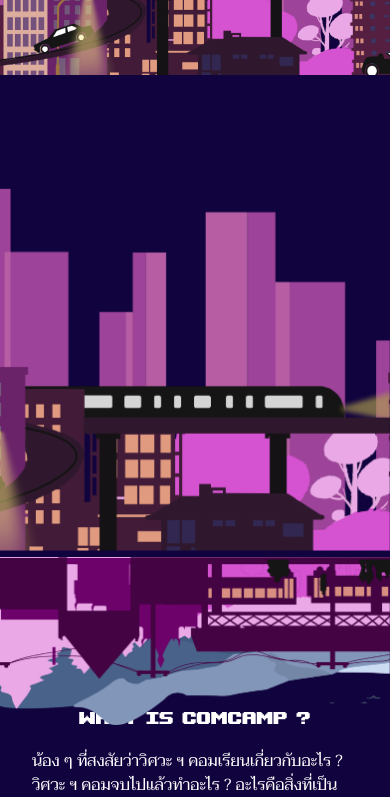
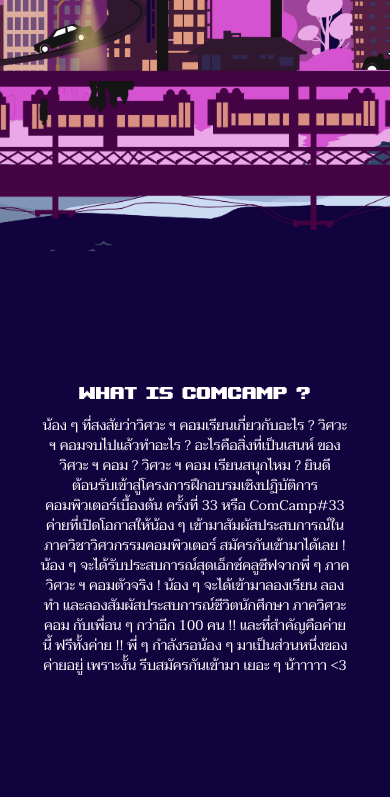
Before and after one commit to cpe-kmutt-student/comcamp33, a Next.js app: page /home in a window 390 px wide. Shown: the part 769-1566 px from the top of the page. Built offline with nearby package versions, Linux system fonts and the light colour scheme.

Commit message:
fix: about

```diff
--- a/src/components/Navigation.jsx
+++ b/src/components/Navigation.jsx
@@ -52,7 +52,7 @@ export const Navigation = () => {
       >
         <div className="h-[12vh] relative w-[12vh] min-h-[50px] min-w-[20px] cursor-pointer">
           <Link
-            href="/"
+            href="/home"
             passHref
             onClick={() => {
               setIsOpen(!isOpen);
--- a/src/components/about.js
+++ b/src/components/about.js
@@ -2,61 +2,21 @@ import Image from "next/image";
 
 const About = () => {
   return (
-    <div>
-        <div >
-        <div className="absolute hidden lg:block">
-        <Image src="/assets/about/ABOUT/1.png"
-              width={8033}
-              height={1518}
-                quality={100}
-              />
-        </div>
-        <div className="absolute hidden sm:block lg:hidden">
-        <Image src="/assets/about/ABOUT_IPAD/1.png"
-              width={3197}
-              height={1488}
-                quality={100}
-              />
-        </div>
-        <div className="absolute block sm:hidden">
-        <Image src="/assets/about/ABOUT_IPHONE/1.png"
-              width={1568}
-              height={677}
-                quality={100}
-              />
-        </div>
-
-        <div className=" hidden lg:block">
-        <Image src="/assets/about/ABOUT/2.png"
-              width={8045}
-              height={1372}
-              quality={100}
-              />
-              </div>
-              <div className=" hidden sm:block lg:hidden">
-        <Image src="/assets/about/ABOUT_IPAD/2.png"
-              width={3216}
-              height={1084}
-                quality={100}
-              />
-        </div>
-        <div className=" block sm:hidden">
-        <Image src="/assets/about/ABOUT_IPHONE/2.png"
-              width={1568}
-              height={492}
-                quality={100}
-              />
-        </div>
-        <section className="text-white py-4 sm:pt-24 md:pt-36 lg:py-10 flex justify-center text-center font-pixel text-2xl sm:text-3xl md:text-6xl lg:text-8xl">
-            What Is Comcamp ?
-
-        </section>
-        <div className="container mx-auto px-8 lg:px-16">
-        <div className="text-white flex justify-center font-thai text-base md:text-xl lg:text-2xl">
-       {`น้อง ๆ ที่สงสัยว่าวิศวะ ฯ คอมเรียนเกี่ยวกับอะไร ? วิศวะ ฯ คอมจบไปแล้วทำอะไร ? อะไรคือสิ่งที่เป็นเสนห์ ของวิศวะ ฯ คอม ? วิศวะ ฯ คอม เรียนสนุกไหม ? ยินดีต้อนรับเข้าสู่โครงการฝึกอบรมเชิงปฏิบัติการ คอมพิวเตอร์เบื้องต้น ครั้งที่ 33 หรือ ComCamp#33 ค่ายที่เปิดโอกาสให้น้อง ๆ เข้ามาสัมผัสประสบการณ์ใน ภาควิชาวิศวกรรมคอมพิวเตอร์ สมัครกันเข้ามาได้เลย ! น้อง ๆ จะได้รับประสบการณ์สุดเอ็กซ์คลูซีฟจากพี่ ๆ ภาควิศวะ ฯ คอมตัวจริง ! น้อง ๆ จะได้เข้ามาลองเรียน ลองทำ และลองสัมผัสประสบการณ์ชีวิตนักศึกษา ภาควิศวะคอม กับเพื่อน ๆ กว่าอีก 100 คน !! และที่สำคัญคือค่ายนี้ ฟรีทั้งค่าย !! พี่ ๆ กำลังรอน้อง ๆ มาเป็นส่วนหนึ่งของค่ายอยู่ เพราะงั้น รีบสมัครกันเข้ามา เยอะ ๆ น้าาาาา <3`}
-            </div>
-            </div>
-        </div>
+    <div className="flex flex-col justify-center items-center relative w-[100vw] h-full text-center px-10 md:px-[10vw] pt-[8vh] md:pt-[5vh] ">
+      <div className="absolute top-0 right-0 w-full h-[25vh] z-1">
+        <Image src="/assets/about/about_bg.png"
+          layout="fill"
+          objectFit="cover"
+          quality={100}
+          alt="background town"
+        />
+      </div>
+      <div className="space-y-2 md:space-y-8">
+        <h1 className="text-white font-pixel text-2xl sm:text-2xl md:text-6xl lg:text-6xl">What Is Comcamp ?</h1>
+        <p className="text-white text-sm sm:text-lg md:text-xl lg:text-2xl font-thai">
+          {`น้อง ๆ ที่สงสัยว่าวิศวะ ฯ คอมเรียนเกี่ยวกับอะไร ? วิศวะ ฯ คอมจบไปแล้วทำอะไร ? อะไรคือสิ่งที่เป็นเสนห์ ของวิศวะ ฯ คอม ? วิศวะ ฯ คอม เรียนสนุกไหม ? ยินดีต้อนรับเข้าสู่โครงการฝึกอบรมเชิงปฏิบัติการ คอมพิวเตอร์เบื้องต้น ครั้งที่ 33 หรือ ComCamp#33 ค่ายที่เปิดโอกาสให้น้อง ๆ เข้ามาสัมผัสประสบการณ์ใน ภาควิชาวิศวกรรมคอมพิวเตอร์ สมัครกันเข้ามาได้เลย ! น้อง ๆ จะได้รับประสบการณ์สุดเอ็กซ์คลูซีฟจากพี่ ๆ ภาควิศวะ ฯ คอมตัวจริง ! น้อง ๆ จะได้เข้ามาลองเรียน ลองทำ และลองสัมผัสประสบการณ์ชีวิตนักศึกษา ภาควิศวะคอม กับเพื่อน ๆ กว่าอีก 100 คน !! และที่สำคัญคือค่ายนี้ ฟรีทั้งค่าย !! พี่ ๆ กำลังรอน้อง ๆ มาเป็นส่วนหนึ่งของค่ายอยู่ เพราะงั้น รีบสมัครกันเข้ามา เยอะ ๆ น้าาาาา <3`}
+        </p>
+      </div>
     </div>
   );
 };
--- a/src/pages/home/index.js
+++ b/src/pages/home/index.js
@@ -8,7 +8,7 @@ const Home = () => {
   return (
     <div className="bg-bg-primary">
       <Navigation />
-      <section className="container mx-auto lg:px-24 h-[100vh]">
+      <section className="container mx-auto lg:px-24 h-[90vh]" id="home" >
         <div className="h-[60vh] relative mt-3 mx-5">
           <Image src="/assets/logo.png" quality={100} layout="fill" objectFit="contain" alt="com camp logo" />
         </div>
@@ -21,20 +21,12 @@ const Home = () => {
           />
         </div>
       </section>
-      <div className="bg-no-repeat bg-center">
-
-        <div className="block sm:hidden">
-          <Image src="/assets/first/FIRST_WEB_IPHONE/2.png"
-            width={1566}
-            height={1592}
-            quality={100}
-          />
-        </div>
+      <section className="container h-[100vh]" id="about">
+        <About />
+      </section>
 
 
-      </div>
 
-      <About />
       <Condition />
 
     </div >
```
Also changed, not shown: public/assets/about/about_bg.png (added).
